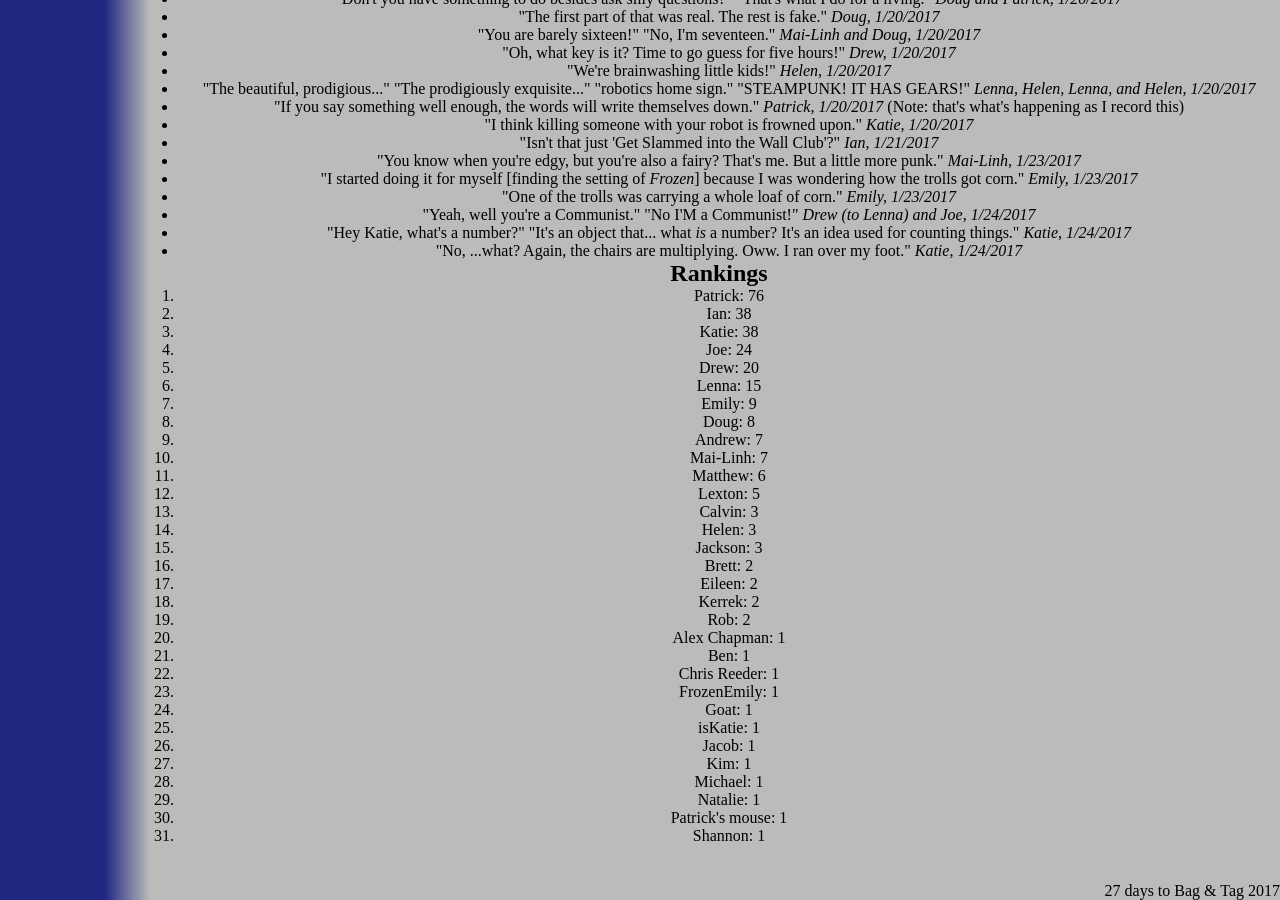
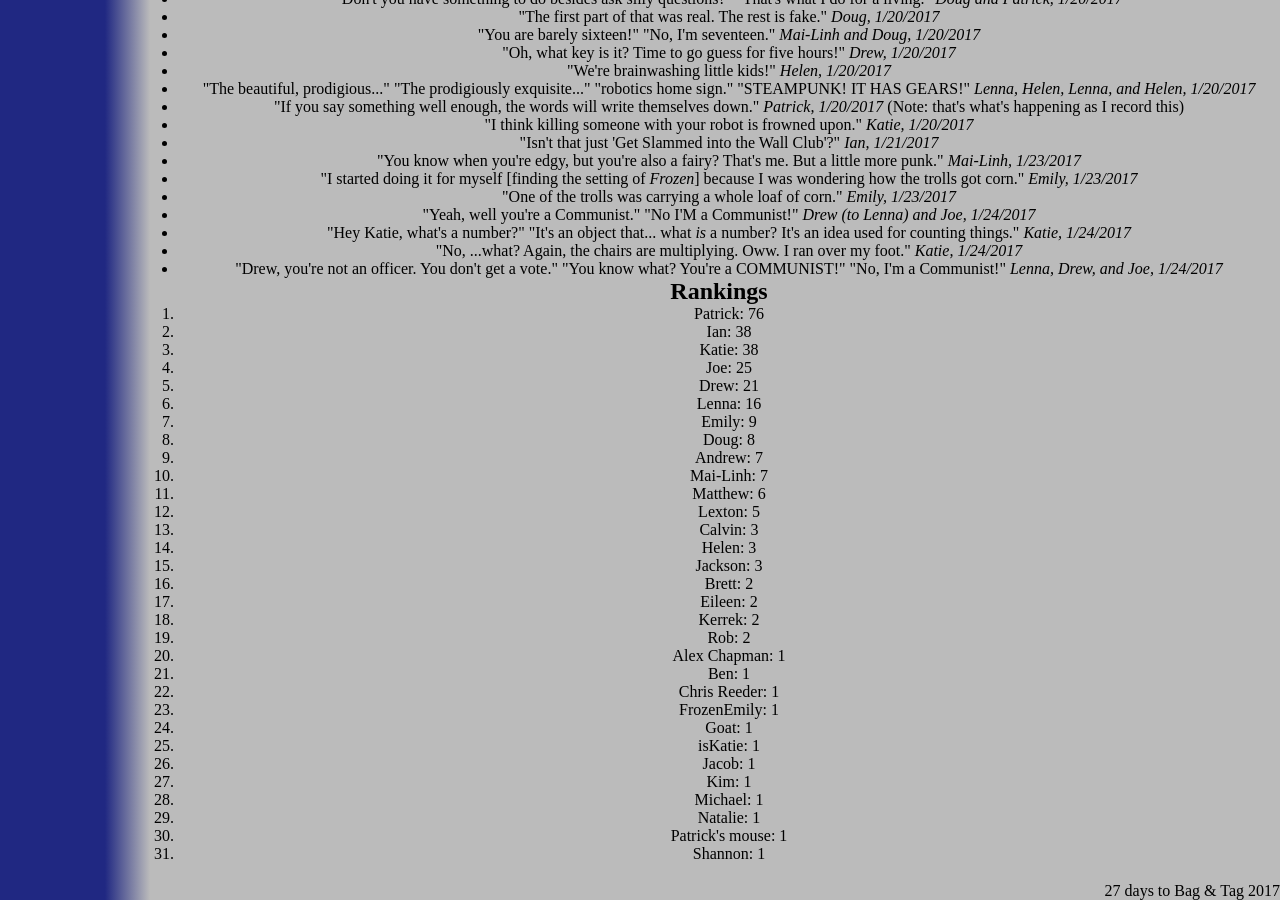
Before and after one commit to katiebugmoon/FRC4131.github.io, a Jekyll site: the page built from media/2017/quotes.html, in a window 1280 px wide and 900 px high, scrolled down 3806 px. Built offline with Jekyll 4.4.1, drawn with Linux system fonts in a browser that asks for light colours; nearby versions of some CDN libraries.

Commit message:
Update quotes.html

```diff
--- a/media/2017/quotes.html
+++ b/media/2017/quotes.html
@@ -218,6 +218,7 @@ title: Build Season 2017 Quotes
 	<li>"Yeah, well you're a Communist." "No I'M a Communist!" <i>Drew (to Lenna) and Joe, 1/24/2017</i></li>
 	<li>"Hey Katie, what's a number?" "It's an object that... what <i>is</i> a number? It's an idea used for counting things." <i>Katie, 1/24/2017</i></li>
 	<li>"No, ...what? Again, the chairs are multiplying. Oww. I ran over my foot." <i>Katie, 1/24/2017</i></li>
+	<li>"Drew, you're not an officer. You don't get a vote." "You know what? You're a COMMUNIST!" "No, I'm a Communist!" <i>Lenna, Drew, and Joe, 1/24/2017</i></li>
 </ul>
 <h2>Rankings</h2>
 <ol id='rankings'></ol>
```
